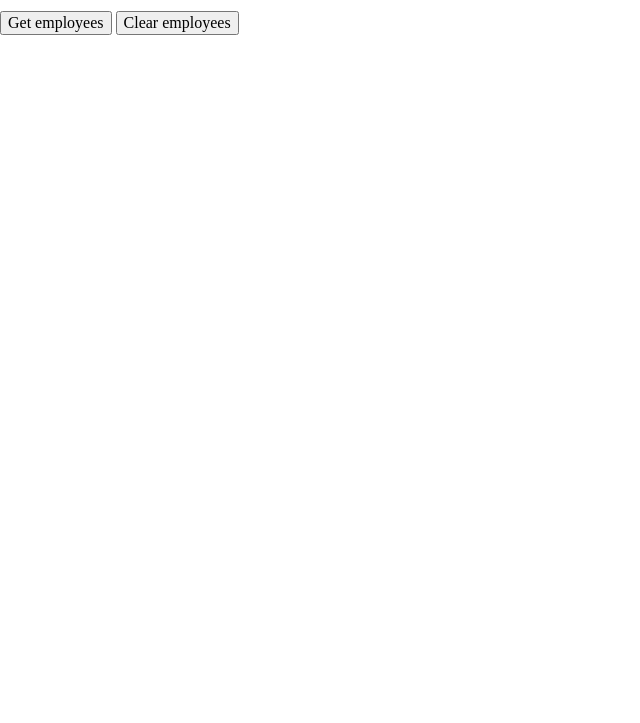
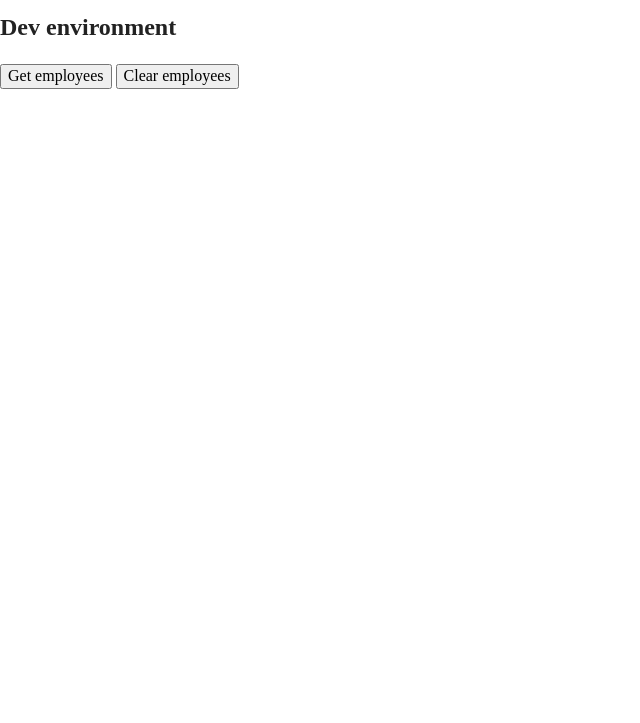
Before and after one commit to Rahkola/UTUFullStack, a website: page ui/index.html in a window 1280 px wide. Shown: the part 77-800 px from the top of the page, without its empty margins (0-640 px from the left). Drawn offline with nearby package versions, Linux system fonts and the light colour scheme.

Commit message:
Add environment name

```diff
--- a/ui/index.html
+++ b/ui/index.html
@@ -24,6 +24,7 @@
 
   <!-- Add your site or application content here -->
   <h1>Employees app!</h1>
+  <h2 id="environment">Dev environment</h2>
   <button onclick="onGetEmployeesButtonClick()">Get employees</button>
   <button onclick="onClearEmployeesButtonClick()">Clear employees</button>
   <div id="employees"></div>
```
